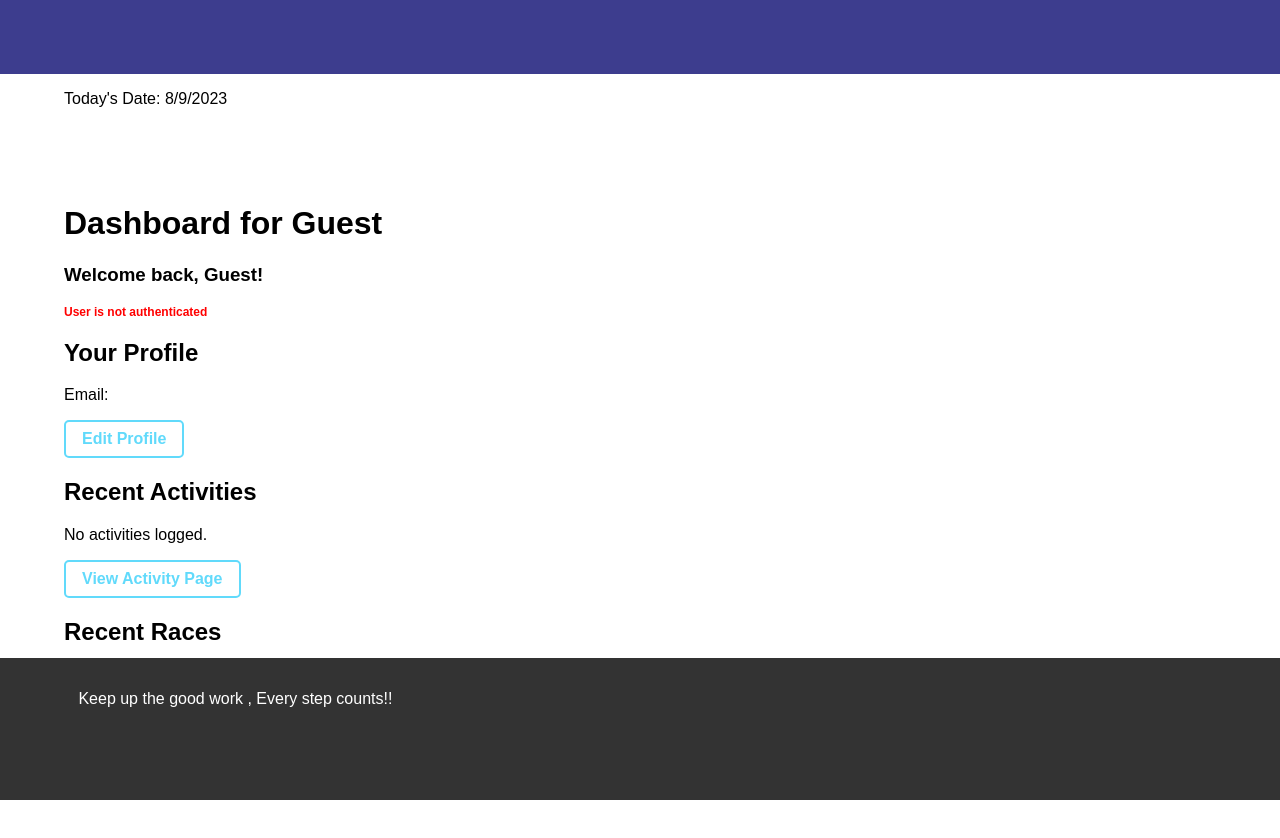
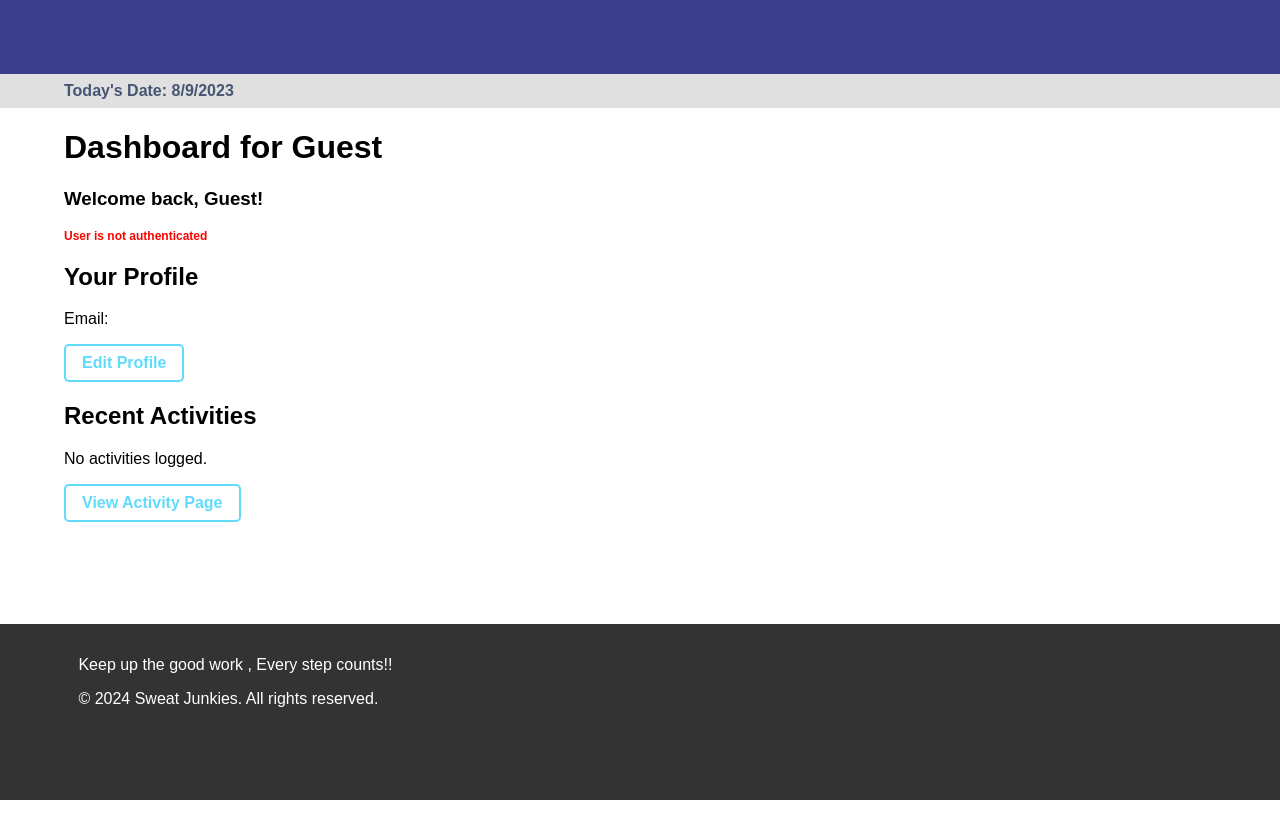
Before and after one commit to billychorey/SweatJunkies, a React (Create React App) app in the folder client/: page /dashboard in a window 1280 px wide. Shown: the top 838 px of the page. After the commit the page ends 800 px from the top, so only its background shows below. Built offline with nearby package versions, Linux system fonts and the light colour scheme.

Commit message:
cleaning up

```diff
--- a/client/src/components/App.js
+++ b/client/src/components/App.js
@@ -23,8 +23,8 @@ const App = ({ activities, raceParticipations, error, handleAddActivity, handleA
 
             {/* Conditionally render greeting and date based on current route */}
             {location.pathname === '/dashboard' && (
-                <div className="content-column">
-                    <p>Today's Date: {new Date().toLocaleDateString()}</p>
+                <div className="content-column todays-date">
+                    <p className = 'date'>Today's Date: {new Date().toLocaleDateString()}</p>
                 </div>
             )}
 
--- a/client/src/components/Dashboard.js
+++ b/client/src/components/Dashboard.js
@@ -46,27 +46,8 @@ const Dashboard = () => {
         <button onClick={() => navigate('/activities')}>View Activity Page</button>
       </section>
 
-      {/* Races Section */}
-      <section>
-        <h2>Recent Races</h2>
-        {races.length > 0 ? (
-          <ul>
-            {races.map(race => (
-              <li key={race.id}>
-                {race.race_name} on {race.date} - Distance: {race.distance}, Finish Time: {race.finish_time}
-              </li>
-            ))}
-          </ul>
-        ) : (
-          <p>No races logged.</p>
-        )}
-        <button onClick={() => navigate('/races')}>View Race Results Page</button>
-      </section>
 
-      {/* Footer Section */}
-      <footer>
-        <p>© 2024 Sweat Junkies. All rights reserved.</p>
-      </footer>
+
     </div>
   );
 };
--- a/client/src/components/Footer.js
+++ b/client/src/components/Footer.js
@@ -7,10 +7,12 @@ const Footer = ({ user }) => {
             <div className='content-column'>
             {user ? (
                 <>
-                <p>Keep up the good work {user.first_name}, Every step counts!!</p>
+                      <p>Keep up the good work {user.first_name}, Every step counts!!</p>
+                      <p>© 2024 Sweat Junkies. All rights reserved.</p>
                 </>
             ) : (
                 <p>Welcome to Sweat Junkies! Log in to track your progress.</p>
+
             )}
             </div>
         </div>
--- a/client/src/components/Profile.js
+++ b/client/src/components/Profile.js
@@ -77,11 +77,13 @@ const Profile = () => {
     .then((data) => {
       setUserData(data);
       setEditMode(false);
+      navigate('/dashboard'); // Navigate to the dashboard after successful update
     })
     .catch((error) => {
       setError('Error updating profile: ' + error.message);
     });
 };
+
 
   const handleDelete = () => {
     const token = localStorage.getItem('token');
--- a/client/src/index.css
+++ b/client/src/index.css
@@ -148,3 +148,18 @@ textarea:focus {
   color:rgb(33, 47, 47);
   font-weight: bold;
 }
+
+div.todays-date {
+  width: 100%;
+  padding-bottom: 0;
+  color: rgb(69, 86, 116);
+  font-weight: bold;
+    background-color: #e0e0e0;
+
+}
+
+.date {
+  width: 90%;
+  margin: 0 auto;
+  padding: .5rem 0;
+}
```
Lines whose indentation alone changed are shown as unchanged.
